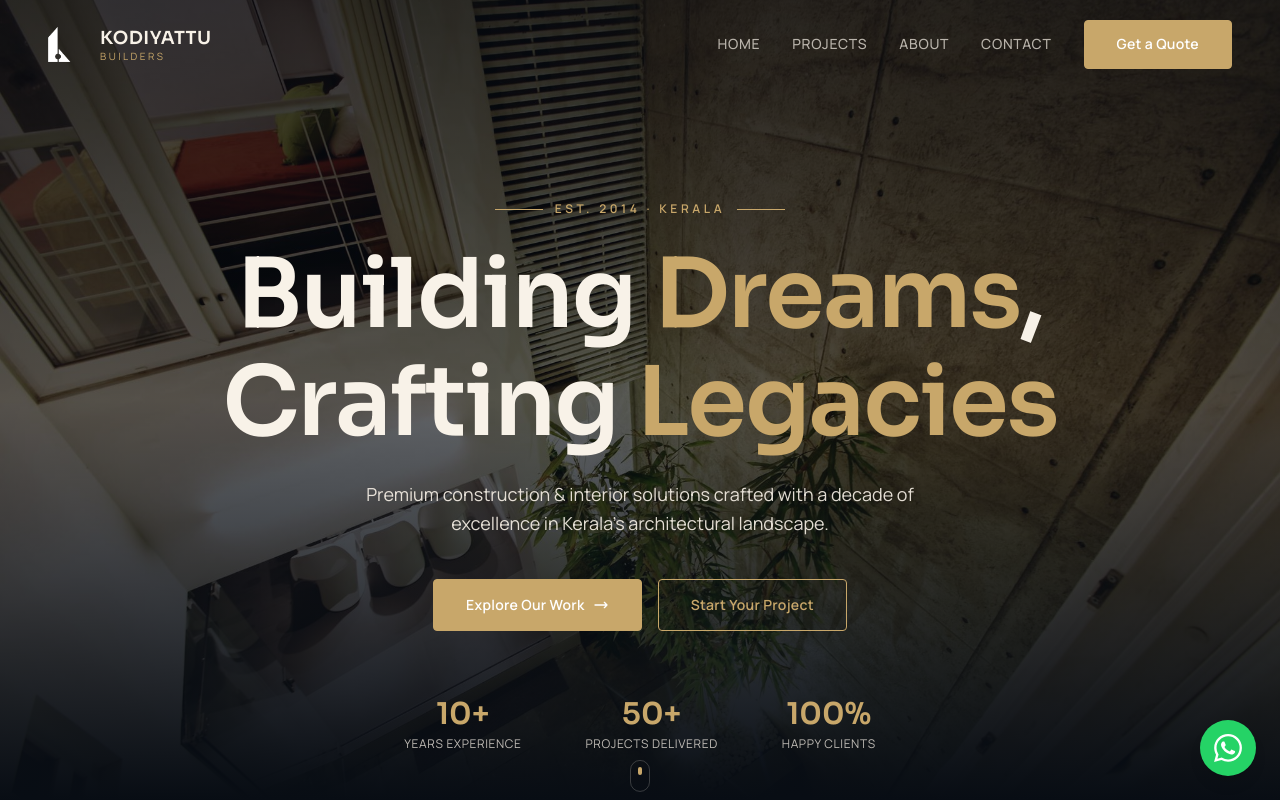
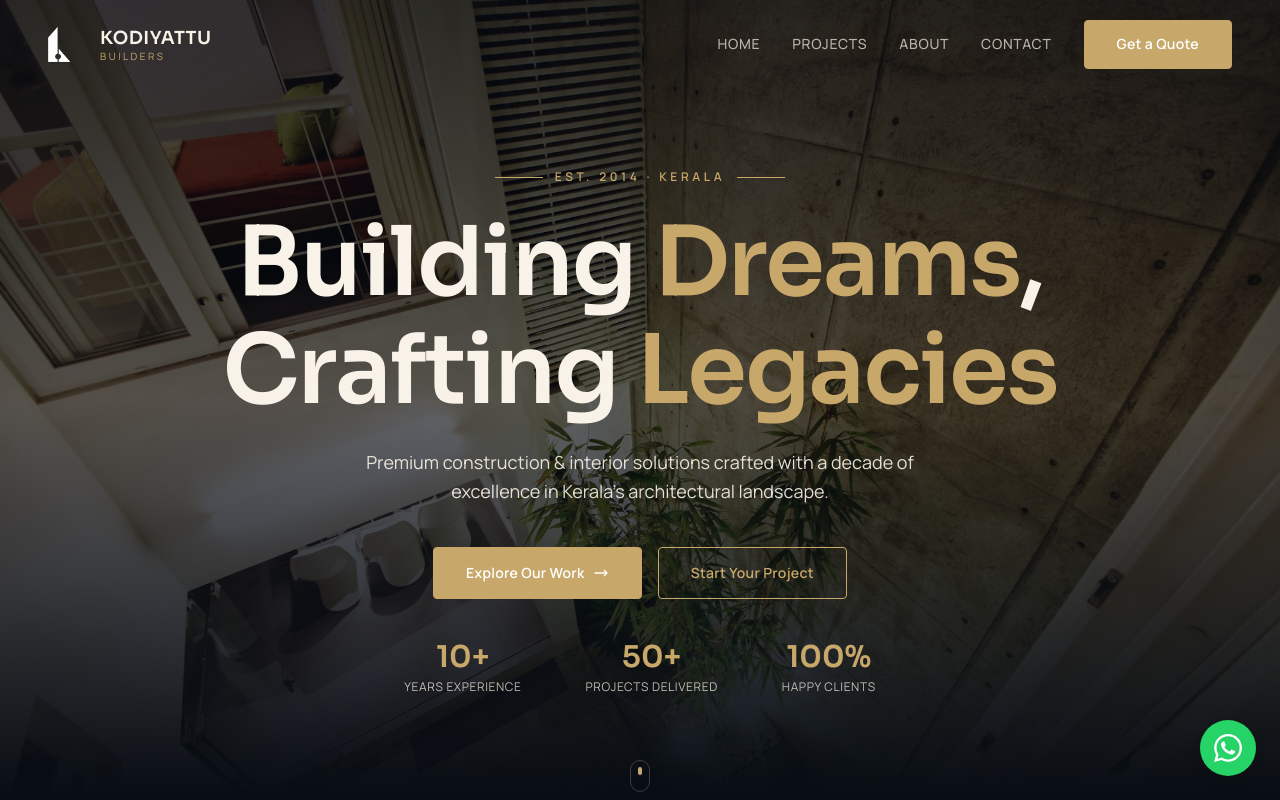
Before and after one commit to ak-ay/kodiyatt, a Next.js app: page / in a window 1280 px wide. Shown: the top 800 px of the page. Built offline with nearby package versions, Linux system fonts and the light colour scheme.

Commit message:
Fix responsive hero stat overlap

```diff
--- a/src/app/page.tsx
+++ b/src/app/page.tsx
@@ -67,7 +67,7 @@ export default function Home() {
         {/* Hero content */}
         <motion.div
           style={{ opacity: heroOpacity }}
-          className="relative z-10 h-full flex flex-col justify-center items-center text-center px-5 sm:px-6 pt-28 pb-24 sm:pb-20"
+          className="relative z-10 min-h-[100svh] flex flex-col justify-center items-center text-center px-5 sm:px-6 pt-28 pb-14 sm:pb-12"
         >
           <motion.div
             initial={{ opacity: 0, y: -20 }}
@@ -125,7 +125,7 @@ export default function Home() {
             initial={{ opacity: 0, y: 40 }}
             animate={{ opacity: 1, y: 0 }}
             transition={{ duration: 0.8, delay: 1.2 }}
-            className="hidden sm:flex absolute bottom-12 left-6 right-6 justify-center gap-8 md:gap-16"
+            className="hidden sm:flex mt-10 w-full max-w-3xl justify-center gap-8 md:gap-16"
           >
             {company.stats.slice(0, 3).map((stat, i) => (
               <div key={i} className="text-center">
```
